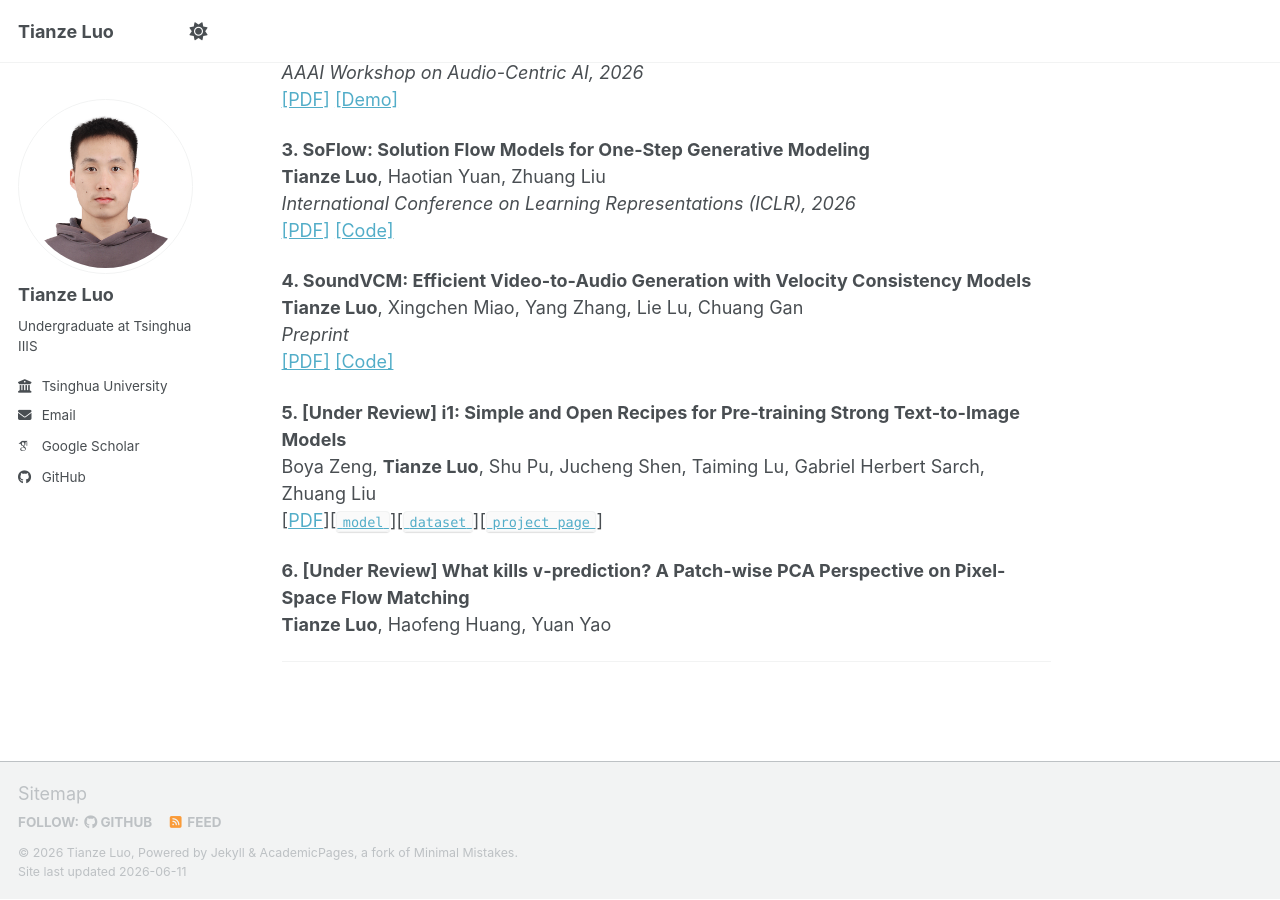
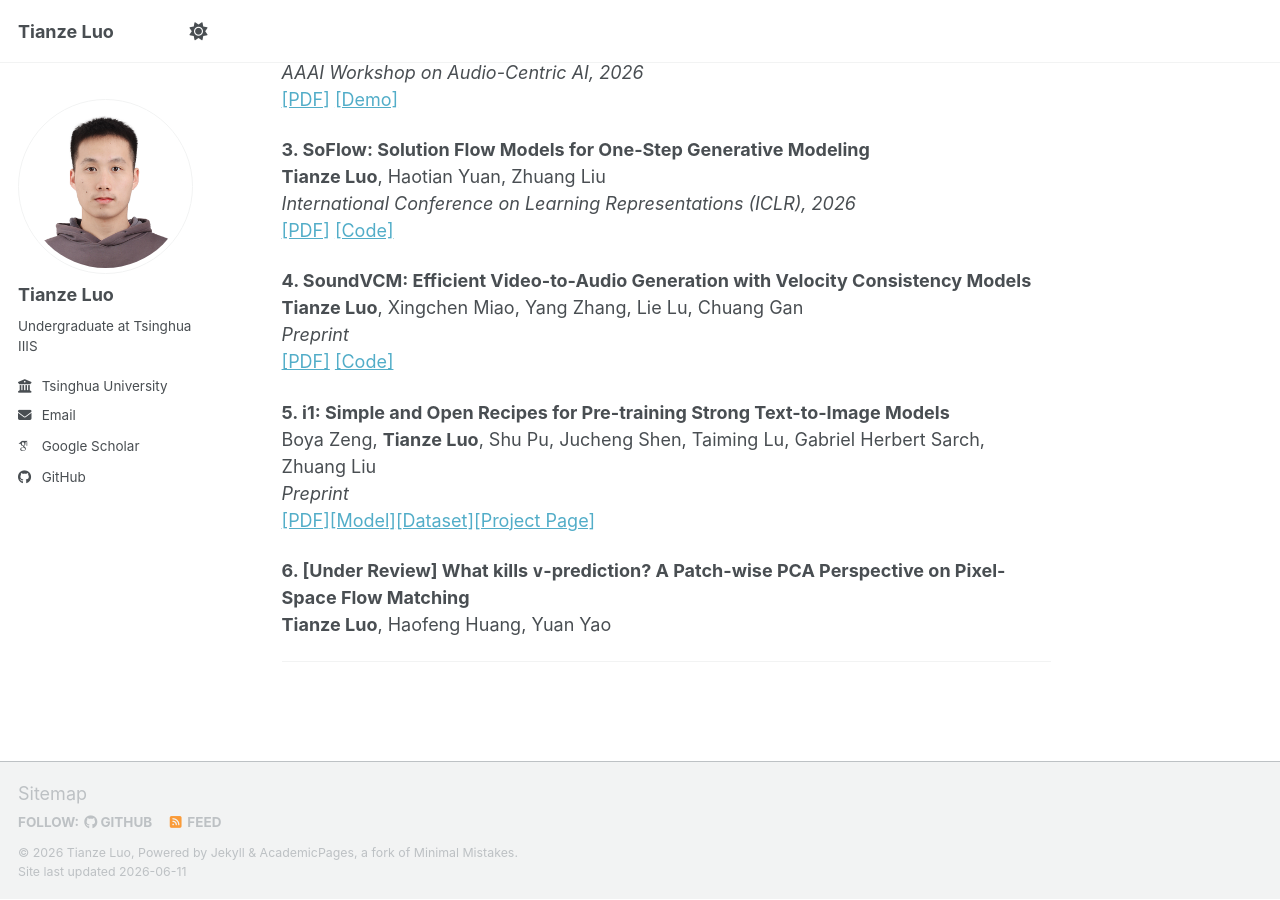
Before and after one commit to luotianze666/luotianze666.github.io, a Jekyll site: the page built from _pages/about.md, in a window 1280 px wide and 900 px high, scrolled down 611 px. Built offline with Jekyll 4.4.1, drawn with Linux system fonts in a browser that asks for light colours; some web fonts are replaced; a script bundle is joined from its source files by our own code; library files that are not in the unit come from our copies.

Commit message:
Update about.md

```diff
--- a/_pages/about.md
+++ b/_pages/about.md
@@ -42,9 +42,11 @@ My research interests are centered on advancing the frontiers of generative mode
 *Preprint* <br>
 [[PDF]](/files/SoundVCM.pdf){: target="_blank"} [[Code]](/files/SoundVCM.zip)
 
-**5. [Under Review] i1: Simple and Open Recipes for Pre-training Strong Text-to-Image Models** <br>
+**5. i1: Simple and Open Recipes for Pre-training Strong Text-to-Image Models** <br>
 Boya Zeng, **Tianze Luo**, Shu Pu, Jucheng Shen, Taiming Lu, Gabriel Herbert Sarch, Zhuang Liu <br>
-[[PDF](https://arxiv.org/abs/2606.11289)][[`model`](https://huggingface.co/zlab-princeton/i1-3B)][[`dataset`](https://huggingface.co/datasets/zlab-princeton/i1-captions)][[`project page`](https://zlab-princeton.github.io/i1/)]
+*Preprint* <br>
+[[PDF]](https://arxiv.org/abs/2606.11289){: target="_blank"}[[Model]](https://huggingface.co/zlab-princeton/i1-3B){: target="_blank"}[[Dataset]](https://huggingface.co/datasets/zlab-princeton/i1-captions){:
+target="_blank"}[[Project Page]](https://zlab-princeton.github.io/i1/){: target="_blank"}
 
 **6. [Under Review] What kills `v`-prediction? A Patch-wise PCA Perspective on Pixel-Space Flow Matching** <br>
 **Tianze Luo**, Haofeng Huang, Yuan Yao <br>
```
